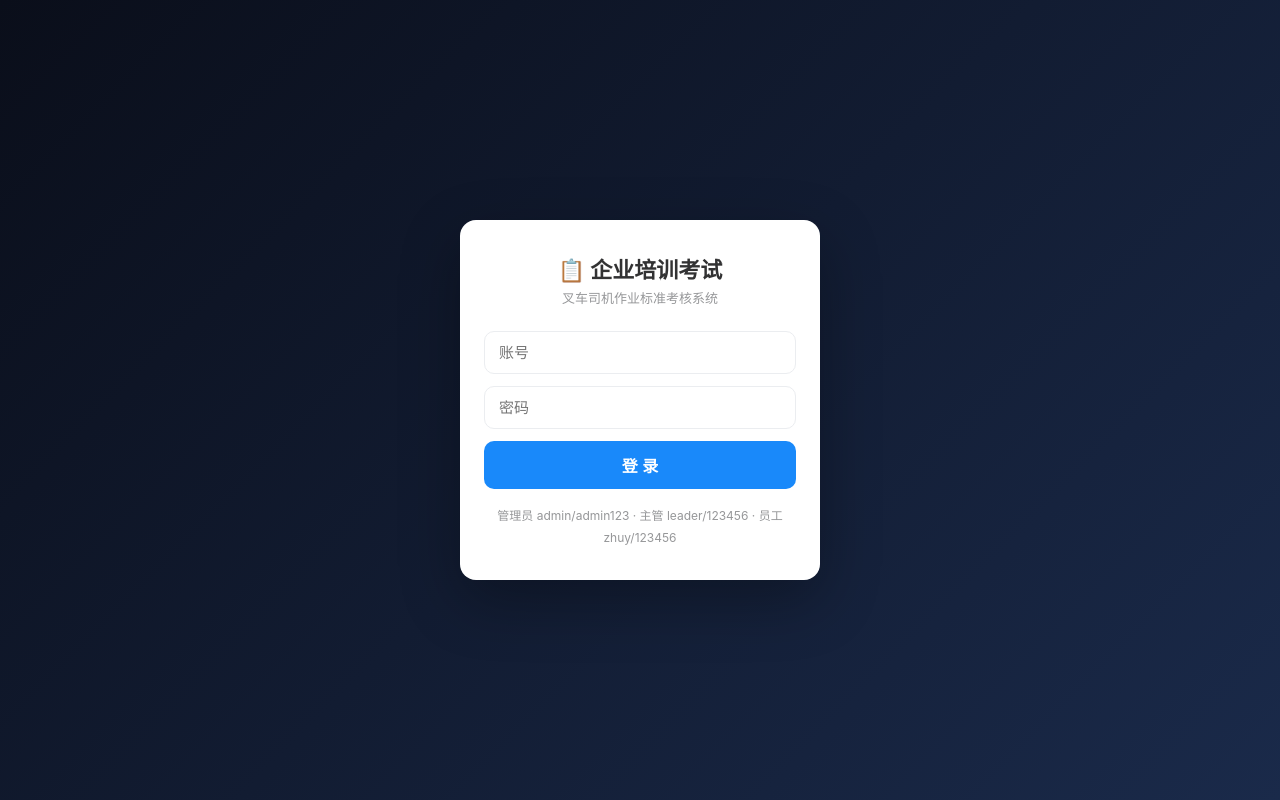
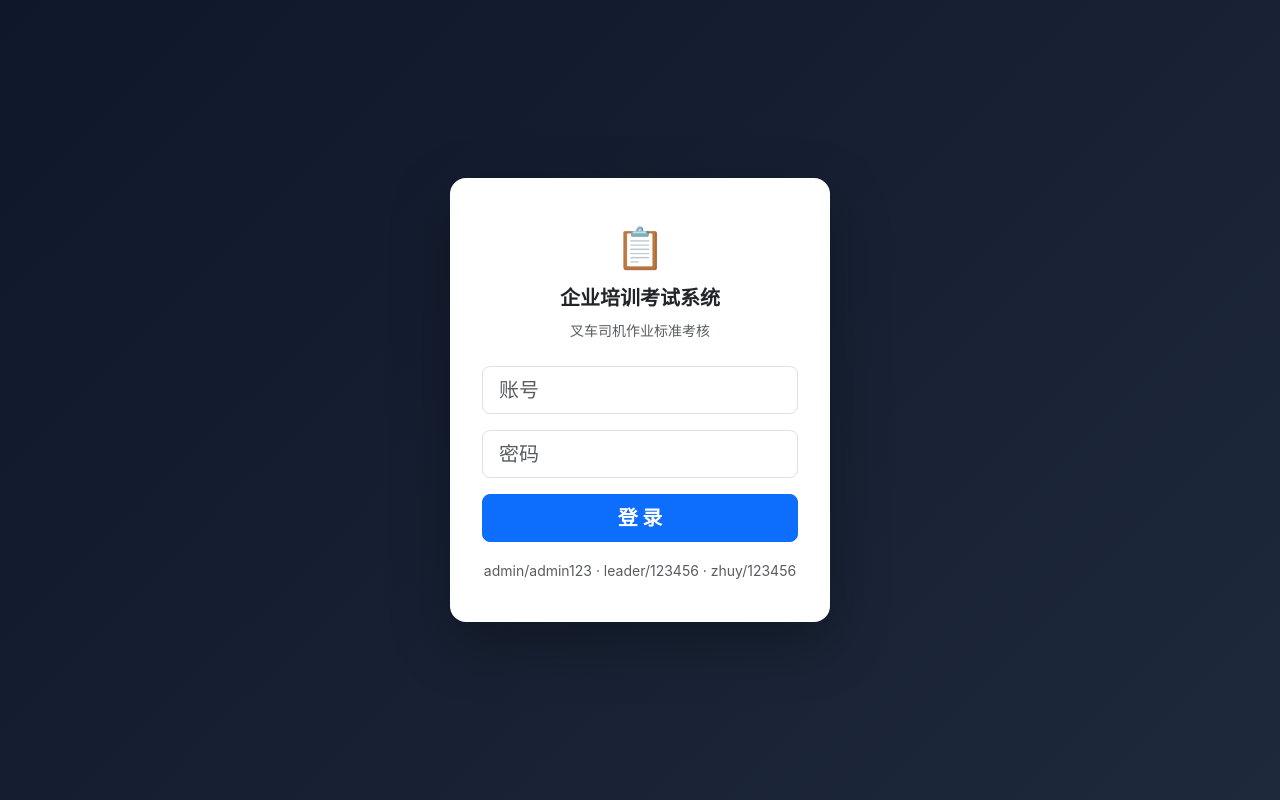
Before and after one commit to 1228871882-byte/forklift-quiz, a plain HTML site: page templates/login_v2.html in a window 1280 px wide. Drawn offline with nearby package versions, Linux system fonts and the light colour scheme.

Commit message:
Bootstrap5 UI

```diff
--- a/templates/login_v2.html
+++ b/templates/login_v2.html
@@ -1,52 +1,41 @@
 <!DOCTYPE html>
 <html lang="zh-CN">
 <head>
-<meta charset="UTF-8">
-<meta name="viewport" content="width=device-width,initial-scale=1,maximum-scale=1,user-scalable=no">
-<meta name="apple-mobile-web-app-capable" content="yes">
-<meta name="apple-mobile-web-app-status-bar-style" content="default">
-<title>企业培训考试</title>
-<style>:root{--pri:#1989fa;--bg:#f7f8fa;--card:#fff;--text:#323233;--sub:#969799;--bor:#ebedf0;--rad:10px}
-*{margin:0;padding:0;box-sizing:border-box}
-body{font-family:-apple-system,BlinkMacSystemFont,"PingFang SC","Helvetica Neue",sans-serif;background:var(--bg);color:var(--text);-webkit-font-smoothing:antialiased}
-.login-page{min-height:100vh;display:flex;align-items:center;justify-content:center;padding:20px;background:linear-gradient(135deg,#0a0e1a,#1a2a4a)}
-.login-card{width:100%;max-width:360px;background:var(--card);border-radius:16px;padding:32px 24px;box-shadow:0 20px 60px rgba(0,0,0,.3)}
-.login-card h2{text-align:center;font-size:22px;margin-bottom:4px}
-.login-card .sub{text-align:center;color:var(--sub);font-size:13px;margin-bottom:24px}
-.login-card input{width:100%;padding:12px 14px;margin-bottom:12px;border:1.5px solid var(--bor);border-radius:var(--rad);font-size:15px;outline:none;transition:.2s}
-.login-card input:focus{border-color:var(--pri)}
-.login-card button{width:100%;padding:12px;background:var(--pri);color:#fff;border:none;border-radius:var(--rad);font-size:16px;font-weight:600;cursor:pointer}
-.login-card button:active{opacity:.8}
-.login-card .err{background:#fff0f0;color:#ee0a24;padding:10px;border-radius:8px;font-size:13px;margin-bottom:12px;text-align:center;display:none}
-.login-card .hint{margin-top:16px;font-size:12px;color:var(--sub);text-align:center;line-height:1.8}
+<meta charset="UTF-8"><meta name="viewport" content="width=device-width,initial-scale=1">
+<title>企业培训考试系统</title>
+<link href="https://cdn.jsdelivr.net/npm/bootstrap@5.3.3/dist/css/bootstrap.min.css" rel="stylesheet">
+<style>
+body{background:linear-gradient(135deg,#0f172a,#1e293b);font-family:-apple-system,"PingFang SC","Microsoft YaHei",sans-serif}
+.login-card{background:#fff;border-radius:16px;padding:2.5rem 2rem;box-shadow:0 20px 60px rgba(0,0,0,.3);max-width:380px;width:100%}
 </style>
 </head>
-<body>
-<div class="login-page">
-  <div class="login-card">
-    <h2>📋 企业培训考试</h2>
-    <div class="sub">叉车司机作业标准考核系统</div>
-    <div class="err" id="loginErr">账号或密码错误</div>
-    <form id="loginForm">
-      <input name="username" placeholder="账号" autocomplete="off" required>
-      <input name="password" type="password" placeholder="密码" required>
-      <button type="submit">登 录</button>
-    </form>
-    <div class="hint">管理员 admin/admin123 · 主管 leader/123456 · 员工 zhuy/123456</div>
+<body class="min-vh-100 d-flex align-items-center justify-content-center p-3">
+<div class="login-card">
+  <div class="text-center mb-4">
+    <div class="fs-1 mb-2">📋</div>
+    <h5 class="fw-bold">企业培训考试系统</h5>
+    <small class="text-muted">叉车司机作业标准考核</small>
   </div>
+  <form action="/api/auth/login" method="post" id="loginForm" onsubmit="doLogin(event)">
+    <div class="mb-3"><input name="username" class="form-control form-control-lg rounded-3" placeholder="账号" autocomplete="off" required></div>
+    <div class="mb-3"><input name="password" type="password" class="form-control form-control-lg rounded-3" placeholder="密码" required></div>
+    <button type="submit" class="btn btn-primary btn-lg w-100 rounded-3 fw-bold">登 录</button>
+  </form>
+  <div class="text-center mt-3"><small class="text-muted">admin/admin123 · leader/123456 · zhuy/123456</small></div>
+  <div class="alert alert-danger py-2 mt-3 d-none" id="err">账号或密码错误</div>
 </div>
 <script>
-document.getElementById('loginForm').addEventListener('submit',async function(e){
+async function doLogin(e){
   e.preventDefault();
-  const fd=new FormData(this);
+  const fd=new FormData(e.target);
   try{
     const r=await fetch('/api/auth/login',{method:'POST',headers:{'Content-Type':'application/json'},body:JSON.stringify({username:fd.get('username'),password:fd.get('password')})});
     const d=await r.json();
-    if(d.code!==200){document.getElementById('loginErr').style.display='block';return}
+    if(d.code!==200){document.getElementById('err').classList.remove('d-none');return}
     document.cookie='token='+d.data.token+';max-age=604800;path=/';
     location.href='/app';
-  }catch(e){document.getElementById('loginErr').style.display='block'}
-});
+  }catch(e){document.getElementById('err').classList.remove('d-none')}
+}
 </script>
 </body>
 </html>
```
